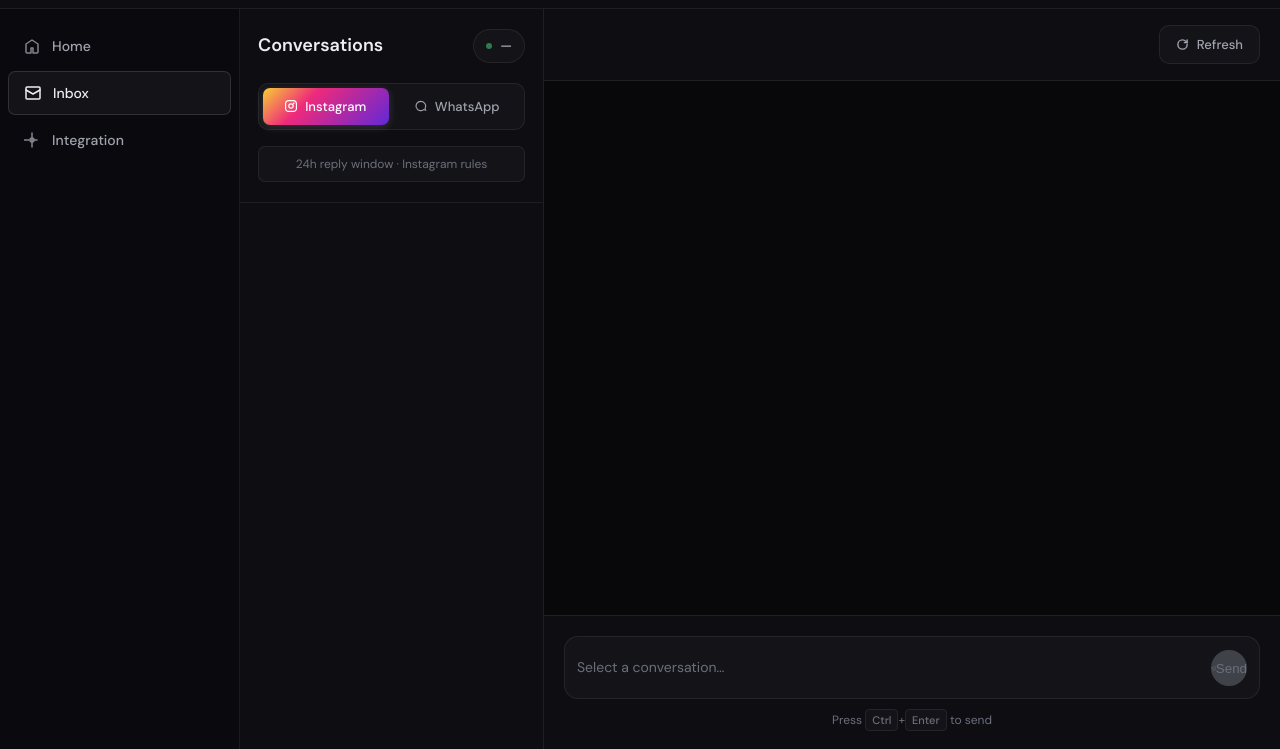
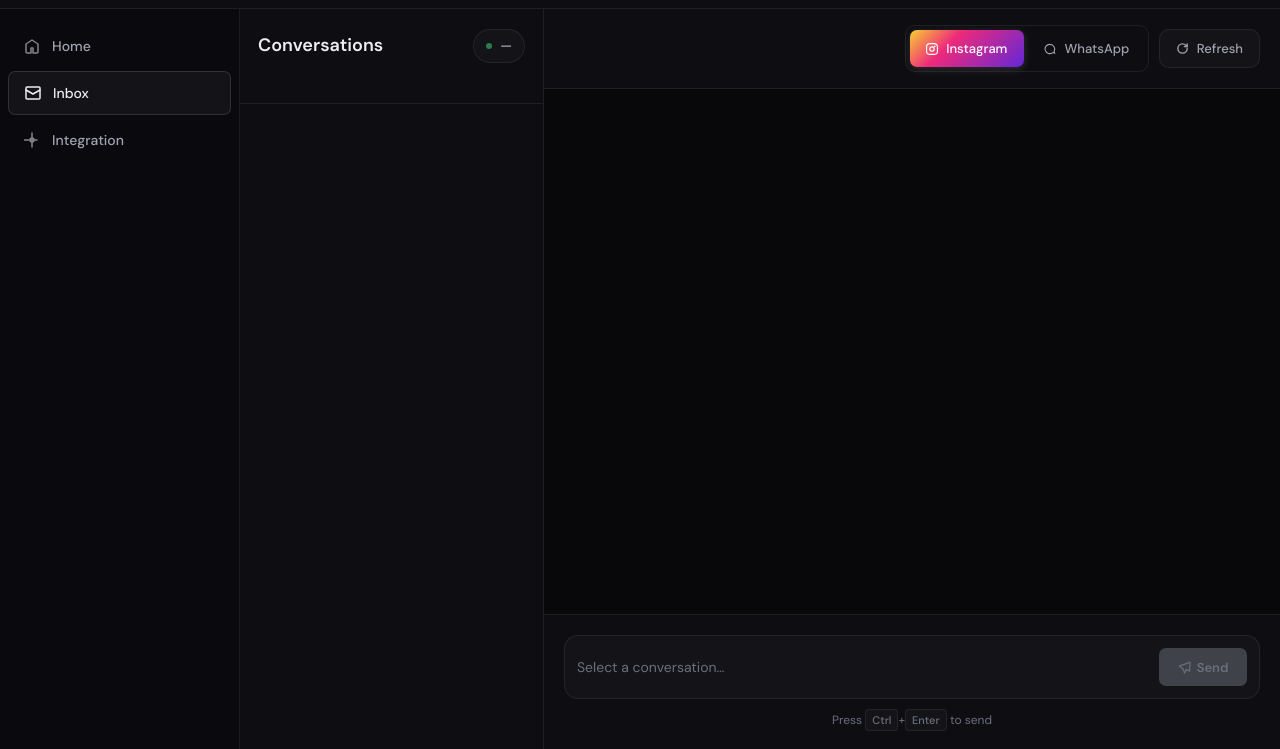
Before and after one commit to grupo-manufacturing/temp-frontend, a website: page index.html in a window 1280 px wide. Both pictures are taken after a click on the button "Inbox". Shown: the part 51-800 px from the top of the page. Drawn offline with Linux system fonts and the light colour scheme.

Commit message:
improved inbox ui!

```diff
--- a/index.html
+++ b/index.html
@@ -158,7 +158,15 @@
                     <strong id="inbox-business-handle">—</strong>
                   </p>
                 </div>
-                <div class="channel-tabs" role="tablist">
+              </div>
+              <div id="thread-list" class="thread-list"></div>
+            </aside>
+
+            <div class="inbox-main">
+              <header class="inbox-main-toolbar">
+                <div id="inbox-chat-header" class="inbox-chat-header"></div>
+                <div class="inbox-toolbar-actions">
+                  <div class="channel-tabs channel-tabs--toolbar" role="tablist" aria-label="Inbox channel">
                     <button class="channel-tab channel-tab--ig is-active" type="button" data-channel="instagram" role="tab" aria-selected="true">
                       <svg width="12" height="12" viewBox="0 0 22 22" fill="none" aria-hidden="true">
                         <rect x="1" y="1" width="20" height="20" rx="6" stroke="currentColor" stroke-width="2.2"/>
@@ -174,14 +182,6 @@
                       WhatsApp
                     </button>
                   </div>
-                <p class="inbox-rail-hint" id="channel-hint">Connect a channel to start messaging</p>
-              </div>
-              <div id="thread-list" class="thread-list"></div>
-            </aside>
-
-            <div class="inbox-main">
-              <header class="inbox-main-toolbar">
-                <div id="inbox-chat-header" class="inbox-chat-header"></div>
                   <button class="btn-ghost btn-sm inbox-refresh" type="button" onclick="refreshMessages()" title="Refresh messages">
                     <svg width="13" height="13" viewBox="0 0 14 14" fill="none" aria-hidden="true">
                       <path d="M12 7A5 5 0 1 1 7 2a5 5 0 0 1 3.54 1.46L12 5" stroke="currentColor" stroke-width="1.5" stroke-linecap="round"/>
@@ -189,6 +189,7 @@
                     </svg>
                     Refresh
                   </button>
+                </div>
               </header>
               <div id="chat-stream" class="chat-stream"></div>
               <footer class="inbox-compose">
--- a/script.js
+++ b/script.js
@@ -201,7 +201,6 @@ function updateComposerState() {
 function updateInboxChrome() {
   var bar = document.getElementById('inbox-signed-in');
   var h = document.getElementById('inbox-business-handle');
-  var hint = document.getElementById('channel-hint');
   if (bar && h) {
     if (activeChannel === 'instagram' && businessIgUsername) {
       h.textContent = '@' + businessIgUsername;
@@ -209,12 +208,6 @@ function updateInboxChrome() {
     } else {
       bar.setAttribute('hidden', '');
     }
-  }
-  if (hint) {
-    hint.textContent =
-      activeChannel === 'instagram'
-        ? '24h reply window · Instagram rules'
-        : '24h service window · WhatsApp rules';
   }
 }
 
@@ -669,7 +662,6 @@ window.addEventListener('message', function (event) {
       setInstagramLoading(false);
       setInstagramStatus('Not connected.');
       setError(payload.error || 'Authorization failed.');
-      showStep(1);
     }
   }
 });
@@ -888,18 +880,6 @@ document.getElementById('chat-stream').addEventListener('click', function (e) {
 
 document.getElementById('reply-send').addEventListener('click', sendReply);
 
-document.querySelectorAll('[data-channel]').forEach(function (btn) {
-  btn.addEventListener('click', function () {
-    activeChannel = btn.getAttribute('data-channel') === 'whatsapp' ? 'whatsapp' : 'instagram';
-    document.querySelectorAll('[data-channel]').forEach(function (b) {
-      b.classList.toggle('is-active', b === btn);
-    });
-    selectedThreadId = null;
-    // Account details are handled automatically by updateConnectionStatusDisplays
-    refreshMessages();
-  });
-});
-
 document.getElementById('reply-input').addEventListener('keydown', function (e) {
   if (e.key === 'Enter' && (e.ctrlKey || e.metaKey)) {
     e.preventDefault();
--- a/style.css
+++ b/style.css
@@ -878,6 +878,12 @@ body {
   backdrop-filter: blur(10px);
 }
 
+.inbox-toolbar-actions {
+  display: flex;
+  align-items: center;
+  gap: 0.625rem;
+}
+
 .inbox-chat-header {
   flex: 1;
   display: flex;
@@ -936,6 +942,16 @@ body {
   color: var(--text);
   transform: translateY(-1px);
   box-shadow: 0 4px 12px rgba(0, 0, 0, 0.1);
+}
+
+.channel-tabs--toolbar {
+  margin-bottom: 0;
+  background: transparent;
+  border: 1px solid var(--border);
+}
+
+.channel-tabs--toolbar .channel-tab {
+  min-width: 114px;
 }
 
 .chat-stream {
@@ -1066,15 +1082,20 @@ body {
   display: flex;
   align-items: center;
   justify-content: center;
-  width: 36px;
-  height: 36px;
-  border-radius: 50%;
+  gap: 0.375rem;
+  min-width: 88px;
+  height: 38px;
+  padding: 0 0.875rem;
+  border-radius: var(--radius-sm);
   border: none;
   background: linear-gradient(135deg, var(--ig-from) 0%, var(--ig-mid) 35%, var(--ig-to) 100%);
   color: white;
   cursor: pointer;
   transition: all 0.2s ease;
   flex-shrink: 0;
+  font-family: var(--font);
+  font-size: 0.8125rem;
+  font-weight: 600;
 }
 
 .btn-send-reply:hover:not(:disabled) {
```
Lines whose indentation alone changed are shown as unchanged.
